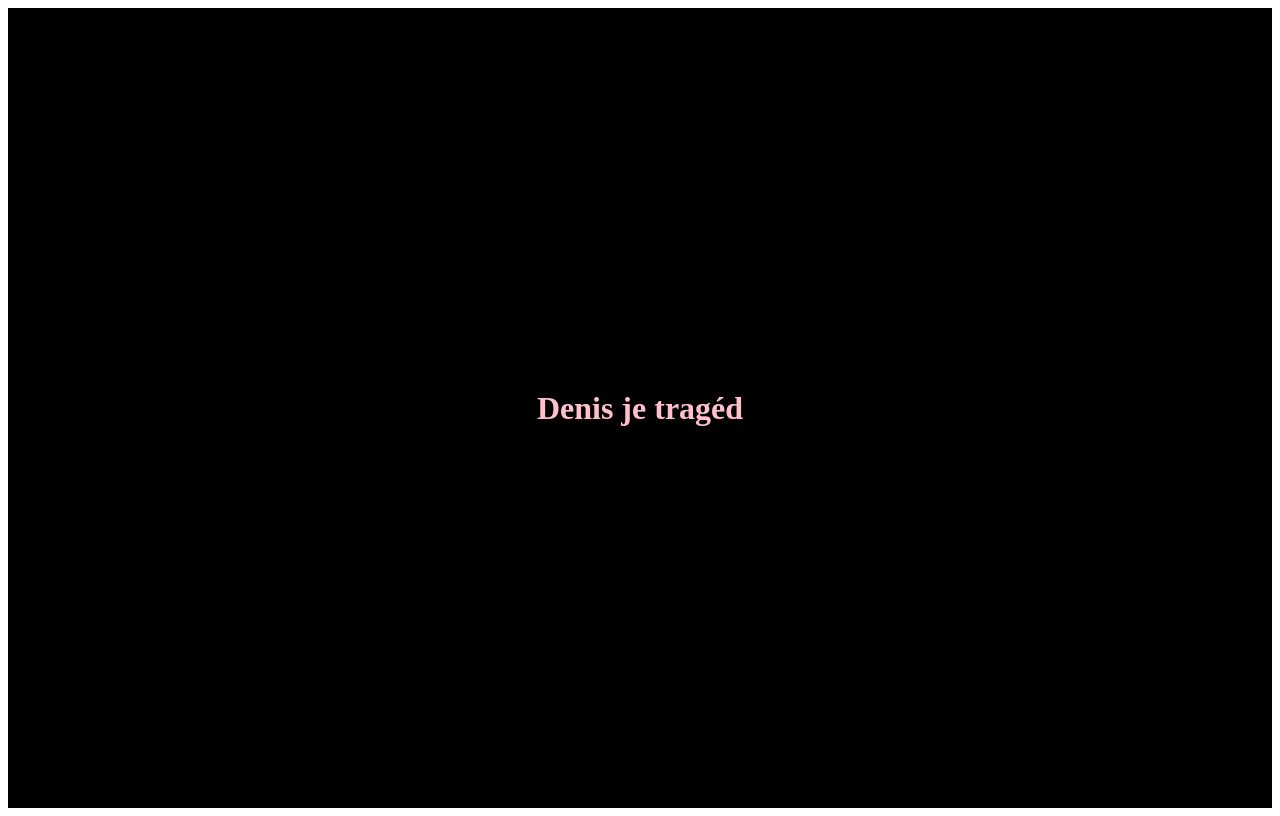
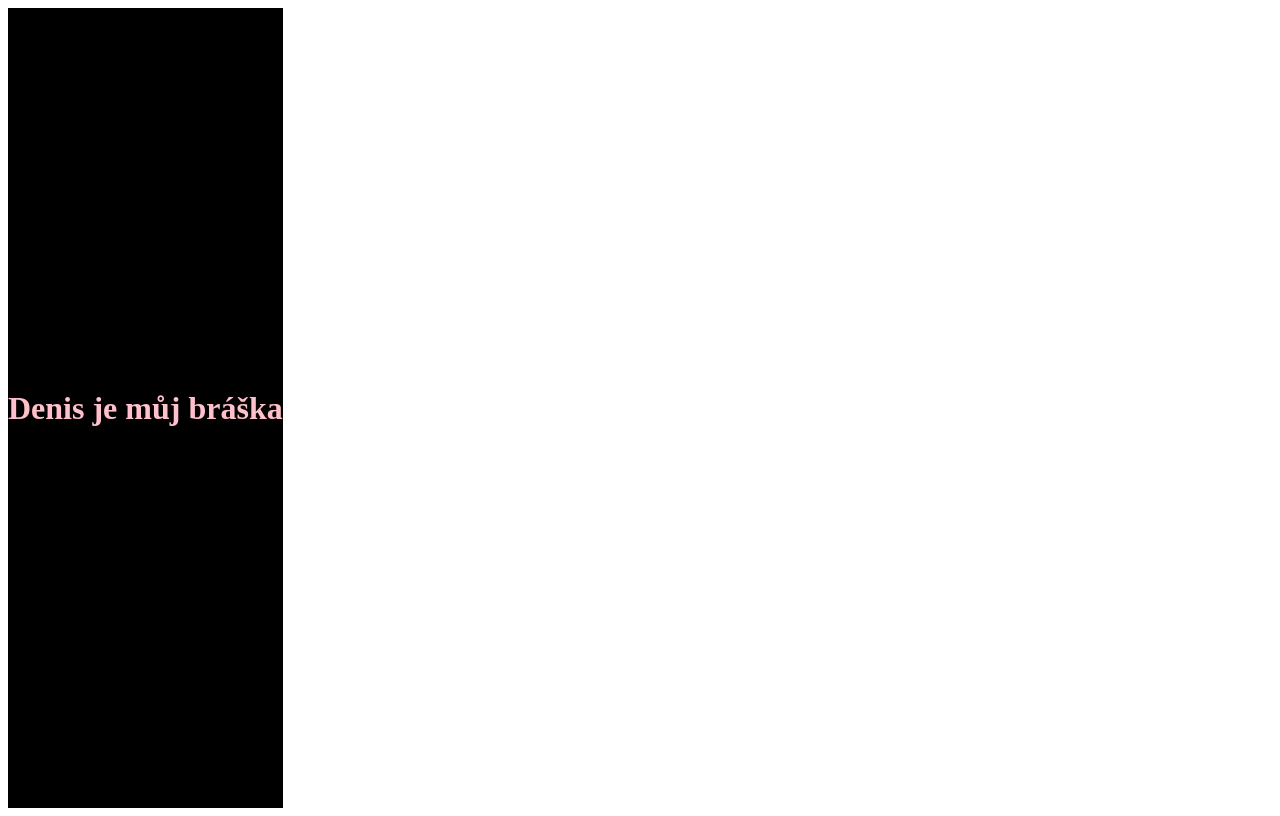
Before and after one commit to listikavagabund/listikavagabund.github.io, a plain HTML site: page index.html in a window 1280 px wide. Drawn offline with Linux system fonts and the light colour scheme.

Commit message:
Update index.html

```diff
--- a/index.html
+++ b/index.html
@@ -13,13 +13,14 @@
         height: 100vh;
         color: pink;
         background-color: black;
+        position: absolute;
       }
     </style>
   </head>
   <body>
     <div class="coolio">
       <div class="denis">
-        <h1>Denis je tragéd</h1>
+        <h1>Denis je můj bráška</h1>
       </div>
     </div>
     <script>
```
